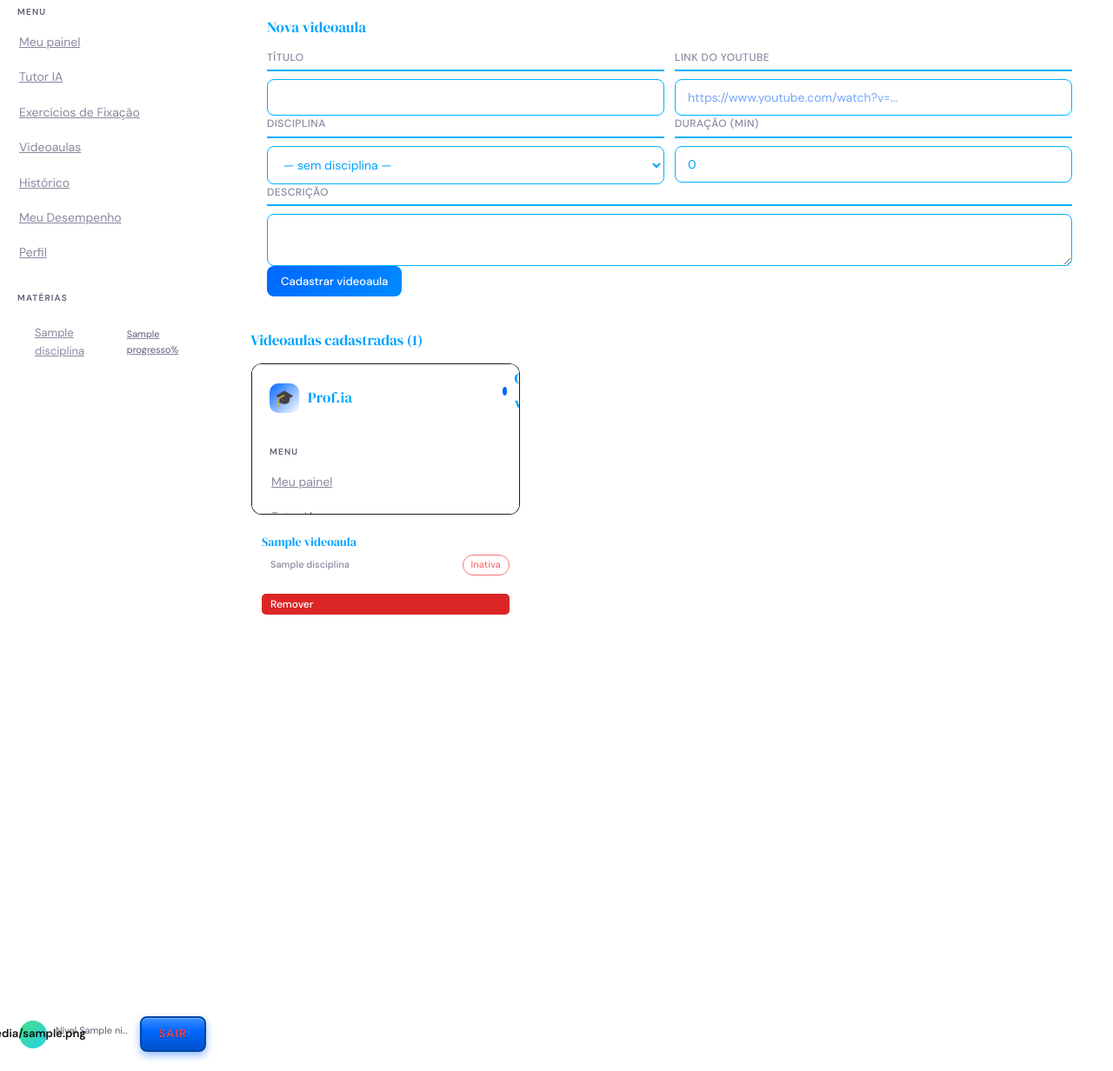
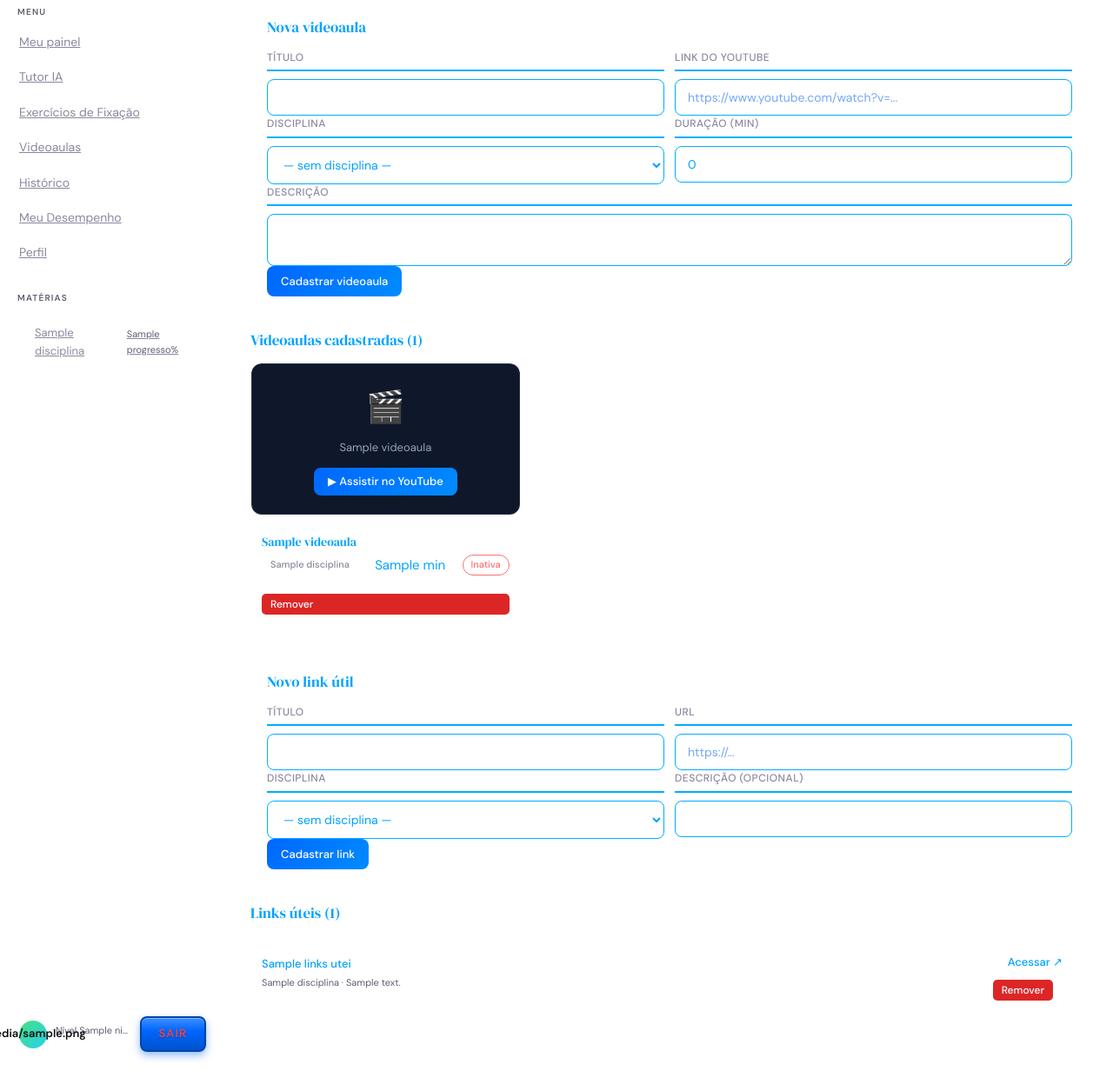
Before and after one commit to projetoecossistemaunilasalle/tutores_inteligentes, a Django app: template src/frontend/templates/professor/videoaulas.html in a window 1280 px wide. Shown: the part 87-1319 px from the top of the page at 87% size. Run offline with Django 5.2, Linux system fonts and the light colour scheme; the template is opened without the code that fills it: most values are stand-ins (such as "Sample title", 1, 10 or a date in 2020).

Commit message:
feat: substitui iframe por link YouTube e adiciona modelo LinkUtil com gestao de links uteis

```diff
--- a/src/frontend/templates/professor/videoaulas.html
+++ b/src/frontend/templates/professor/videoaulas.html
@@ -4,6 +4,7 @@
 {% block body %}
 <div class="panel-body">
 
+  {# ── Cadastrar videoaula ── #}
   <div class="form-card">
     <div class="panel-section-head"><h3>Nova videoaula</h3></div>
     <form method="post" action="{% url 'gestao_videoaulas' %}">
@@ -39,16 +40,29 @@
     </form>
   </div>
 
+  {# ── Lista de videoaulas ── #}
   <div class="panel-section">
     <div class="panel-section-head"><h3>Videoaulas cadastradas ({{ videoaulas|length }})</h3></div>
     <div class="video-grid">
       {% for v in videoaulas %}
       <div class="tile" style="padding:0;overflow:hidden;">
-  <div class="video-frame"><iframe src="{{ v.embed_url }}" title="{{ v.titulo }}" allowfullscreen loading="lazy"></iframe></div>
+        <div class="video-frame" style="background:#0f172a;display:flex;align-items:center;justify-content:center;min-height:140px;">
+          <div style="text-align:center;padding:20px;">
+            <div style="font-size:36px;margin-bottom:8px;">🎬</div>
+            <div style="color:#94a3b8;font-size:13px;margin-bottom:12px;">{{ v.titulo }}</div>
+            <a href="{{ v.url_youtube }}" target="_blank" rel="noopener"
+               class="btn btn-primary" style="font-size:13px;padding:6px 16px;">
+              ▶ Assistir no YouTube
+            </a>
+          </div>
+        </div>
         <div style="padding:12px;">
           <div class="tile-title" style="font-size:14px;">{{ v.titulo }}</div>
-    <div class="tile-foot"><span class="tag">{{ v.disciplina.nome|default:"Geral" }}</span>
-      {% if not v.ativa %}<span class="tag risk">Inativa</span>{% endif %}</div>
+          <div class="tile-foot">
+            <span class="tag">{{ v.disciplina.nome|default:"Geral" }}</span>
+            {% if v.duracao_minutos %}<span class="li-sub">{{ v.duracao_minutos }} min</span>{% endif %}
+            {% if not v.ativa %}<span class="tag risk">Inativa</span>{% endif %}
+          </div>
         </div>
         <div style="padding:0 12px 12px;">
           <form method="post" action="{% url 'gestao_videoaulas' %}"
@@ -72,5 +86,73 @@
     </div>
   </div>
 
+  {# ── Cadastrar link útil ── #}
+  <div class="form-card" style="margin-top:32px;">
+    <div class="panel-section-head"><h3>Novo link útil</h3></div>
+    <form method="post" action="{% url 'gestao_videoaulas' %}">
+      {% csrf_token %}
+      <input type="hidden" name="acao" value="salvar_link" />
+      <div class="grid-2">
+        <div class="form-group">
+          <label class="form-label">Título</label>
+          <input class="form-input" name="link_titulo" required />
+        </div>
+        <div class="form-group">
+          <label class="form-label">URL</label>
+          <input class="form-input" name="link_url" placeholder="https://..." required />
+        </div>
+      </div>
+      <div class="grid-2">
+        <div class="form-group">
+          <label class="form-label">Disciplina</label>
+          <select class="form-input" name="link_disciplina">
+            <option value="">— sem disciplina —</option>
+            {% for d in disciplinas %}<option value="{{ d.id }}">{{ d.nome }}</option>{% endfor %}
+          </select>
+        </div>
+        <div class="form-group">
+          <label class="form-label">Descrição (opcional)</label>
+          <input class="form-input" name="link_descricao" />
+        </div>
+      </div>
+      <button class="btn btn-primary" type="submit">Cadastrar link</button>
+    </form>
+  </div>
+
+  {# ── Lista de links úteis ── #}
+  <div class="panel-section">
+    <div class="panel-section-head"><h3>Links úteis ({{ links_uteis|length }})</h3></div>
+    {% for lk in links_uteis %}
+    <div class="list-item">
+      <div class="li-main">
+        <div class="li-title">{{ lk.titulo }}</div>
+        <div class="li-sub">
+          {% if lk.disciplina %}{{ lk.disciplina.nome }} · {% endif %}
+          {{ lk.descricao|default:"" }}
+        </div>
+      </div>
+      <div class="li-actions" style="gap:8px;">
+        <a href="{{ lk.url }}" target="_blank" rel="noopener" class="btn btn-sm">
+          Acessar ↗
+        </a>
+        <form method="post" action="{% url 'gestao_videoaulas' %}"
+              onsubmit="return confirm('Remover o link \'{{ lk.titulo }}\'?')"
+              style="margin:0;">
+          {% csrf_token %}
+          <input type="hidden" name="acao" value="excluir_link" />
+          <input type="hidden" name="link_id" value="{{ lk.id }}" />
+          <button type="submit" class="btn btn-sm"
+                  style="background:#dc2626;color:#fff;border:none;
+                         padding:4px 10px;border-radius:5px;cursor:pointer;font-size:12px;">
+            Remover
+          </button>
+        </form>
+      </div>
+    </div>
+    {% empty %}
+    <div class="empty"><div class="empty-ico">🔗</div><p>Nenhum link cadastrado.</p></div>
+    {% endfor %}
+  </div>
+
 </div>
 {% endblock %}
```
Also changed, not shown: src/frontend/app/models/videoaulas.py (+36 -0 lines), src/frontend/app/views.py (+34 -6 lines), src/frontend/templates/aluno/videoaulas.html (+31 -3 lines). Lines whose indentation alone changed are shown as unchanged.
